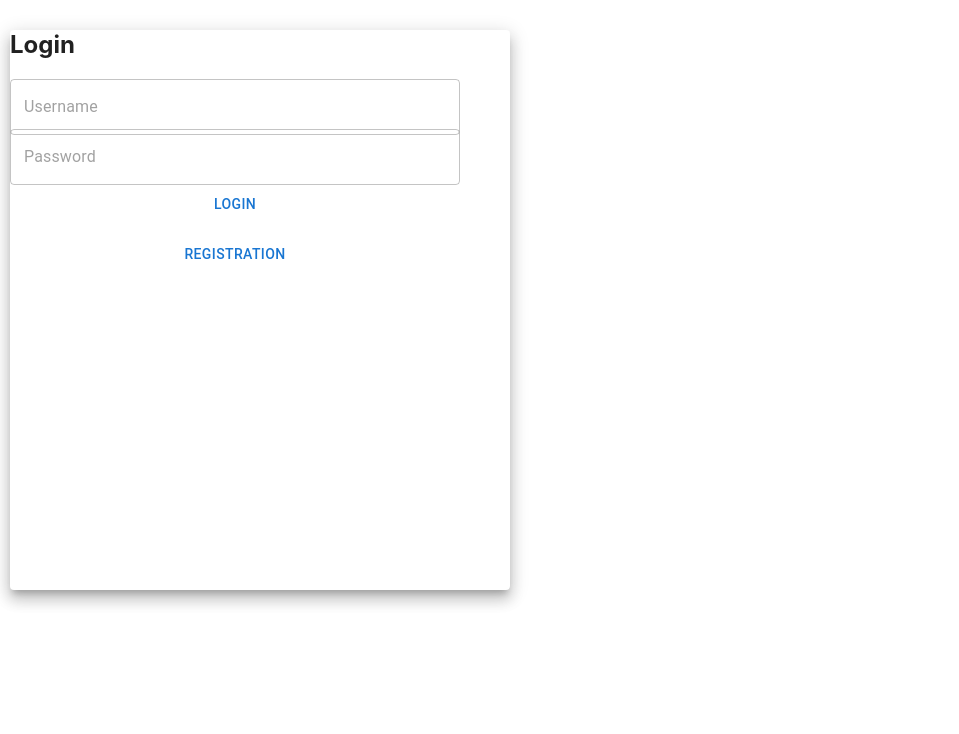
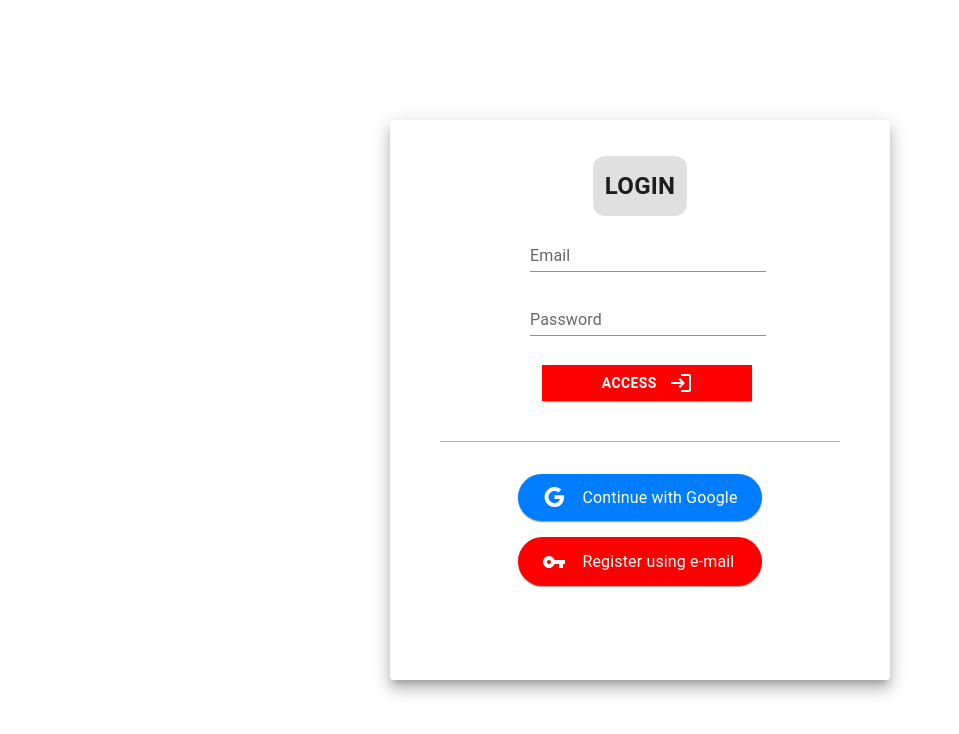
Before and after one commit to xSurus/VisconHackathon23, a Next.js app: page / in a window 1280 px wide. Shown: the top 734 px of the page, without its empty margins (0-959 px from the left). Built offline with nearby package versions, Linux system fonts and the light colour scheme.

Commit message:
Auto stash before merge of "palle-pelose" and "origin/palle-pelose"

```diff
--- a/components/login-form.tsx
+++ b/components/login-form.tsx
@@ -1,83 +1,140 @@
-import { Grid, Paper, Avatar, Typography, Link, Button, TextField} from '@mui/material';
-import { makeStyles } from "@mui/styles";
-import AccountCircleIcon from '@mui/icons-material/AccountCircle';
-import { Formik, Field, Form, FormikHelpers, useFormik} from 'formik';
+import {FormControl, Grid, Input, InputLabel, Paper, Button} from '@mui/material';
+import {makeStyles} from "@mui/styles";
+import Typography from "@mui/material/Typography";
+import GoogleIcon from '@mui/icons-material/Google';
+import VpnKeyIcon from '@mui/icons-material/VpnKey';
+import LoginIcon from '@mui/icons-material/Login';
 
 
 const useStyles = makeStyles({
-  center: {
-    spacing: 0,
-    alignItems: "center",
-    justifyContent: "center",
-    padding: '10px',
+    container: {
+        height: '100vh'
     },
     btn: {
-    backgroundColor:'#7c7f65',
+        backgroundColor: '#7c7f65',
         color: 'darkgray',
         width: '90%',
         height: '50px',
     },
     paper: {
-    height:'70vh',
-    width:500,
+        height: '70vh',
+        width: 500,
         backgroundColor: "#cabac8",
+        borderRadius: '1.5em'
     },
     avatar: {
-    backgroundColor:'#49516f',
+        backgroundColor: '#49516f',
     },
     formcontrol: {
         width: '90%',
         height: '50px',
     }
 })
-interface Values {
-  username: string;
-  password: string;
-}
 
 
 const LoginForm = () => {
 
-  const formik = useFormik({
-    initialValues: {
-      email: 'foobar@example.com',
-      password: 'foobar',
-    },
-    onSubmit: (values) => {
-      alert(JSON.stringify(values, null, 2));
-    },
-  });
-
     const classes = useStyles();
 
     return (
-    <Grid className={classes.center}>
+        <Grid container justifyContent={'center'} alignItems={'center'} className={classes.container}>
+            <Grid item>
                 <Paper elevation={10} className={classes.paper}>
-        <h2>Login</h2>
-        <Formik
-          initialValues={{
-            username: '',
-            password: '',
-          }}
+                    <Grid container justifyContent={'center'} alignItems={'center'} direction={'column'}
+                          style={{display: 'flex'}}>
+                        <Grid item>
+                            <Typography style={{
+                                marginTop: '1.5em',
+                                fontSize: '1.5em',
+                                fontWeight: 'bold',
+                                backgroundColor: 'rgba(100,100,100,0.2)',
+                                padding: '0.5em',
+                                borderRadius: '0.5em'
+                            }}>LOGIN</Typography>
+                        </Grid>
+                        <Grid item>
+                            <FormControl fullWidth sx={{m: 1}} variant="standard">
+                                <InputLabel htmlFor="email-field">Email</InputLabel>
+                                <Input
+                                    type="email"
+                                    id="email-field"
+                                />
+                            </FormControl>
+                        </Grid>
+                        <Grid item>
+                            <FormControl fullWidth sx={{m: 1}} variant="standard">
+                                <InputLabel htmlFor="password-field">Password</InputLabel>
+                                <Input
+                                    type="password"
+                                    id="password-field"
+                                />
+                            </FormControl>
+                        </Grid>
+                        <Grid item>
+                            <Paper style={{borderRadius: 0, width: '13em', marginTop: '1.3em', marginLeft: '1em'}}>
+                                <Grid container justifyContent={'center'} alignItems={'center'} style={{backgroundColor: 'white'}}>
+                                    <Grid item>
+                                        <Button style={{color: '#fff', fontWeight:'bold', backgroundColor: 'red', borderRadius: 0, width: '15em', marginRight: '0.1em'}}>
+                                            Access
+                                            <LoginIcon style={{marginLeft: '0.5em'}}/>
+                                        </Button>
+                                    </Grid>
+                                    <Grid item>
 
-          onSubmit={(
-            values: Values,
-            { setSubmitting }: FormikHelpers<Values>
-          ) => {
-            setTimeout(() => {
-              alert(JSON.stringify(values, null, 2));
-              setSubmitting(false);
-            }, 500);
-          }}
-        >
-          <Form>
-            <TextField className={classes.formcontrol} id="username" name="username" placeholder="Username"/>
-            <TextField className={classes.formcontrol} id="password" name="password" placeholder="Password"/>
-            <Button type="submit" className={classes.btn}>Login</Button>
-            <Link href="/Registration"><Button className={classes.btn}>Registration</Button></Link>
-          </Form>
-        </Formik>
+                                    </Grid>
+                                </Grid>
                             </Paper>
+                        </Grid>
+                        <Grid item style={{
+                            borderBottom: '1px solid black',
+                            borderBottomColor: 'rgba(100,100,100,0.5)',
+                            display: 'flex',
+                            width: '80%',
+                            marginTop: '2.5em'
+                        }}>
+                            <div/>
+                        </Grid>
+                        <Grid item>
+                            <Paper style={{
+                                paddingTop: '0.5em',
+                                paddingBottom: '0.5em',
+                                paddingLeft: '1.5em',
+                                paddingRight: '1.5em',
+                                marginTop: '2em',
+                                borderRadius: '2em',
+                                backgroundColor: '#007dff'
+                            }}>
+                                <Grid container justifyContent={'start'} alignItems={'center'}>
+                                    <Grid item style={{marginRight: '1em', marginTop: '0.2em'}}>
+                                        <GoogleIcon style={{color: 'white'}}/>
+                                    </Grid>
+                                    <Typography style={{color: 'white'}}>
+                                        Continue with Google
+                                    </Typography>
+                                </Grid>
+                            </Paper>
+                            <Paper style={{
+                                paddingTop: '0.5em',
+                                paddingBottom: '0.5em',
+                                paddingLeft: '1.5em',
+                                paddingRight: '1.5em',
+                                marginTop: '1em',
+                                borderRadius: '2em',
+                                backgroundColor: 'red'
+                            }}>
+                                <Grid container justifyContent={'start'} alignItems={'center'}>
+                                    <Grid item style={{marginRight: '1em'}}>
+                                        <VpnKeyIcon fontSize={'medium'} style={{marginTop: '0.2em', color: 'white'}}/>
+                                    </Grid>
+                                    <Typography style={{color: 'white'}}>
+                                        Register using e-mail
+                                    </Typography>
+                                </Grid>
+                            </Paper>
+                        </Grid>
+                    </Grid>
+                </Paper>
+            </Grid>
         </Grid>
     );
 };
```
Lines whose indentation alone changed are shown as unchanged.
